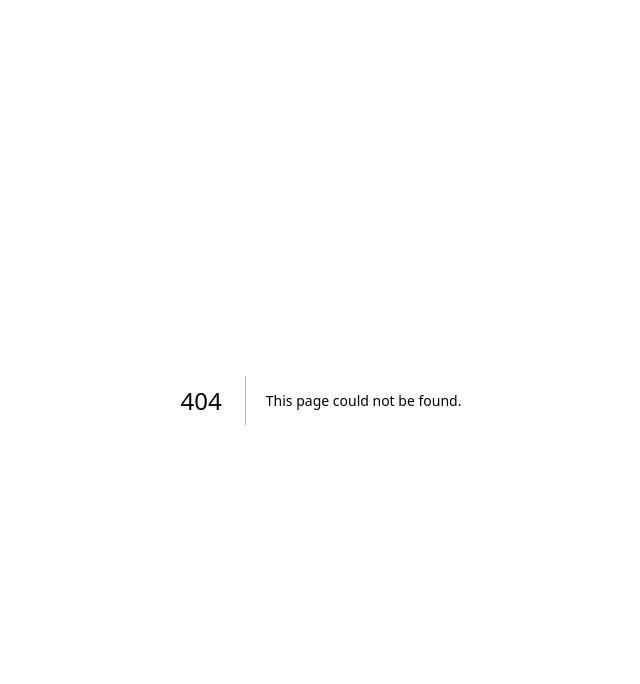
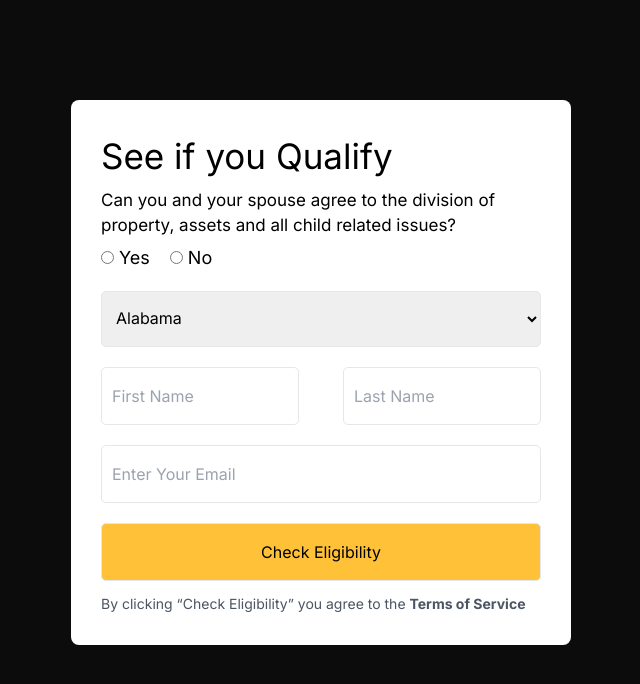
Before and after one commit to CodeFrenzyOfficial/Divorce-System, a Next.js app: page /form in a window 1280 px wide. Before the commit this address had no page. Shown: the top 684 px of the page, without its empty margins (319-959 px from the left). Built offline with nearby package versions, Linux system fonts and the light colour scheme.

Commit message:
Homepage form added

```diff
--- /dev/null
+++ b/app/form/page.jsx
@@ -0,0 +1,73 @@
+import React from "react";
+
+export default function page() {
+  return (
+    <div className="bg-white rounded-[8px] p-[30px] max-w-[500px] mx-auto mt-[100px]">
+      <div>
+        <h3 className="text-[35px] mb-[5px]">See if you Qualify</h3>
+        <p className="text-[17px] mb-[5px]">
+          Can you and your spouse agree to the division of property, assets and
+          all child related issues?
+        </p>
+      </div>
+
+      <div className="flex mb-[20px] ">
+        <span className="text-[18px] mr-[20px]">
+          <input className="mr-[5px]" type="radio" />
+          Yes
+        </span>
+
+        <span className="text-[18px]">
+          <input className="mr-[5px]" type="radio" />
+          No
+        </span>
+      </div>
+
+      <div className="mb-[20px]">
+        <select
+          name=""
+          id=""
+          className="w-full py-[16px] px-[10px] border-[1px] rounded-[5px] outline-none transition-all duration-200 focus:shadow-[0px_0px_8px_rgba(102,175,233,.6)]"
+        >
+          <option value="Alabama">Alabama</option>
+        </select>
+      </div>
+
+      <div className="w-full flex justify-between mb-[20px]">
+        <input
+          className="w-[45%] py-[16px] px-[10px] border-[1px] rounded-[5px] outline-none transition-all duration-200 focus:shadow-[0px_0px_8px_rgba(102,175,233,.6)]"
+          type="text"
+          name=""
+          id=""
+          placeholder="First Name"
+        />
+        <input
+          className="w-[45%] py-[16px] px-[10px] border-[1px] rounded-[5px] outline-none transition-all duration-200 focus:shadow-[0px_0px_8px_rgba(102,175,233,.6)]"
+          type="text"
+          name=""
+          id=""
+          placeholder="Last Name"
+        />
+      </div>
+
+      <div className="mb-[20px]">
+        <input
+          className="w-full py-[16px] px-[10px] border-[1px] rounded-[5px] outline-none transition-all duration-200 focus:shadow-[0px_0px_8px_rgba(102,175,233,.6)]"
+          type="text"
+          name=""
+          id=""
+          placeholder="Enter Your Email"
+        />
+      </div>
+
+      <a href="#">
+        <button className="w-full bg-[#ffc137] py-[16px] px-[10px] border-[1px] rounded-[5px] mb-[10px] outline-none transition-all duration-200 hover:focus:shadow-[0px_0px_8px_rgba(102,175,233,.6)] ">
+          Check Eligibility
+        </button>
+      </a>
+
+      <span className="text-[14px] text-gray-600 w-full">By clicking “Check Eligibility”
+       you agree to the <a href="#" className="font-bold">Terms of Service</a></span>
+    </div>
+  );
+}
```
